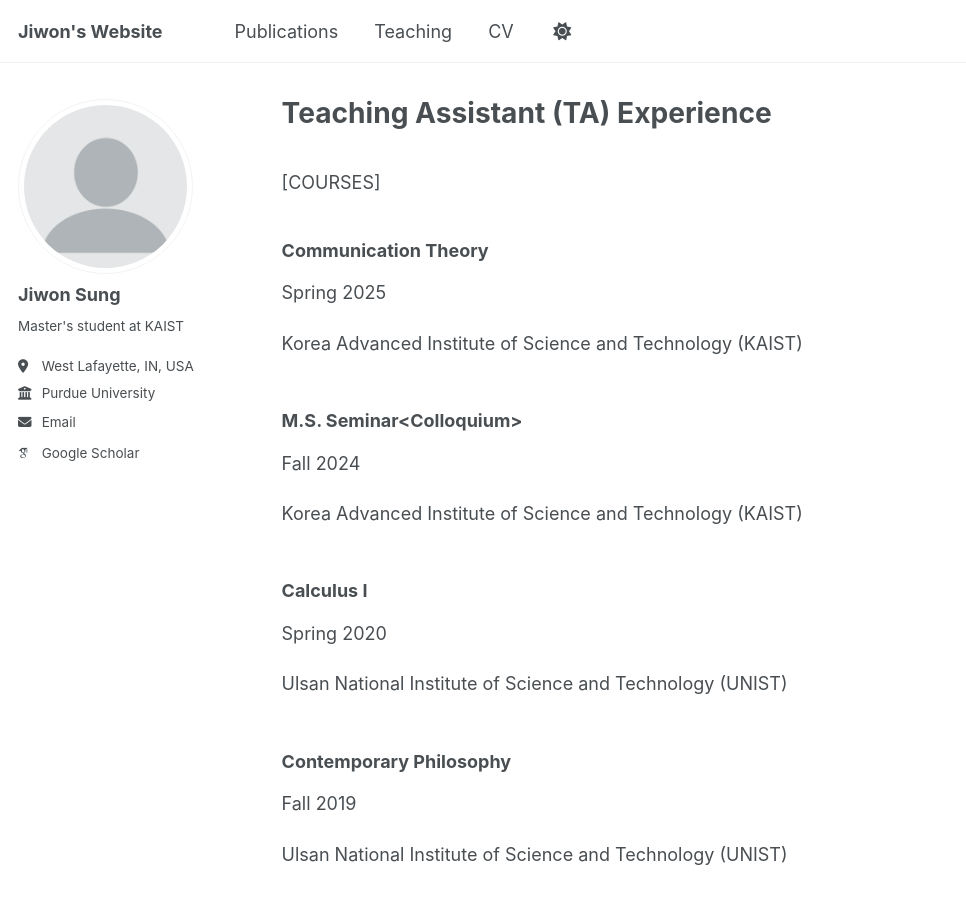
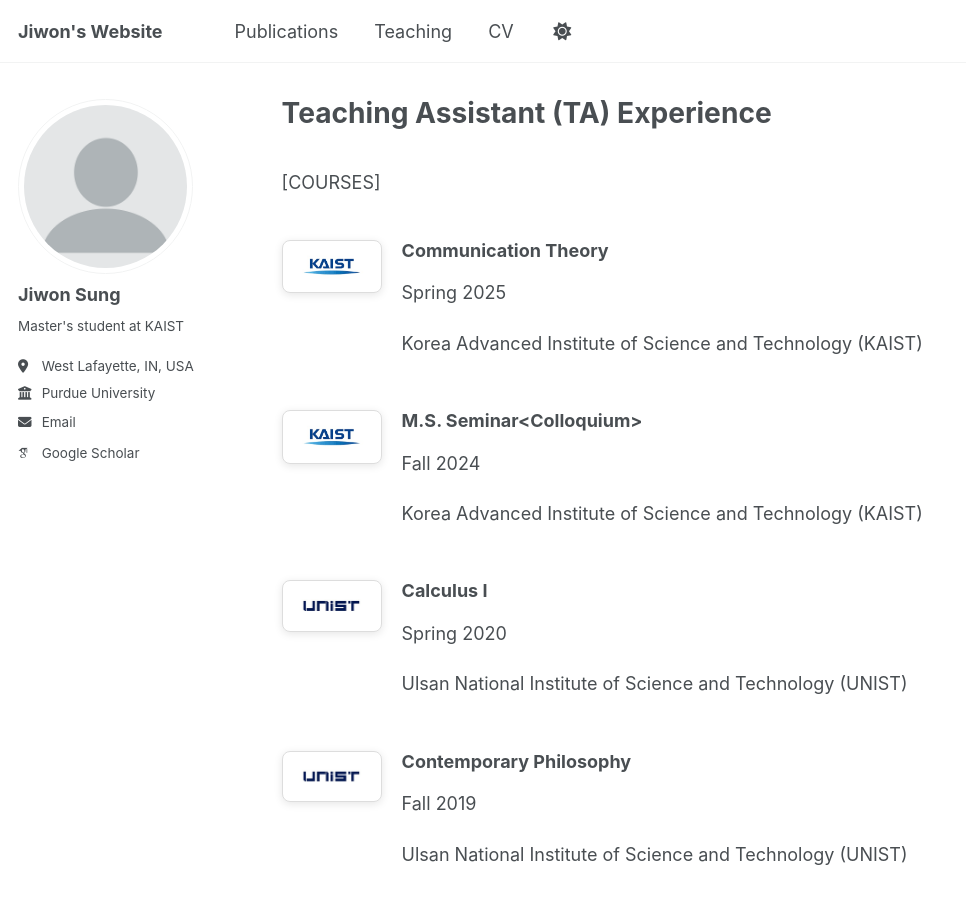
Before and after one commit to sunione/sunione.github.io, a Jekyll site: the page built from _pages/teaching.md, in a window 1280 px wide and 900 px high. Shown: the whole window, without its empty margins (0-966 px from the left). Built offline with Jekyll 4.4.1, drawn with Linux system fonts in a browser that asks for light colours; some web fonts are replaced.

Commit message:
teaching.md

```diff
--- a/_pages/teaching.md
+++ b/_pages/teaching.md
@@ -14,6 +14,7 @@ author_profile: true
 
 
 <div style="display: flex; align-items: flex-start; margin-bottom: 30px;">
+  <img src="/images/KAIST_logo.jpeg" class="boxed-image" style="width: 100px; height: auto; margin-right: 20px; flex-shrink: 0;">
   <div>
     <h3 style="margin-top: 0;"> Communication Theory </h3>
     <p> Spring 2025 </p>
@@ -22,6 +23,7 @@ author_profile: true
 </div>
 
 <div style="display: flex; align-items: flex-start; margin-bottom: 30px;">
+  <img src="/images/KAIST_logo.jpeg" class="boxed-image" style="width: 100px; height: auto; margin-right: 20px; flex-shrink: 0;">
   <div>
     <h3 style="margin-top: 0;"> M.S. Seminar&lt;Colloquium&gt; </h3>
     <p> Fall 2024 </p>
@@ -30,6 +32,7 @@ author_profile: true
 </div>
 
 <div style="display: flex; align-items: flex-start; margin-bottom: 30px;">
+  <img src="/images/UNIST_logo.jpeg" class="boxed-image" style="width: 100px; height: auto; margin-right: 20px; flex-shrink: 0;">
   <div>
     <h3 style="margin-top: 0;"> Calculus I </h3>
     <p> Spring 2020 </p>
@@ -38,6 +41,7 @@ author_profile: true
 </div>
 
 <div style="display: flex; align-items: flex-start; margin-bottom: 30px;">
+  <img src="/images/UNIST_logo.jpeg" class="boxed-image" style="width: 100px; height: auto; margin-right: 20px; flex-shrink: 0;">
   <div>
     <h3 style="margin-top: 0;"> Contemporary Philosophy </h3>
     <p> Fall 2019 </p>
@@ -58,6 +62,7 @@ author_profile: true
 
 
 <div style="display: flex; align-items: flex-start; margin-bottom: 30px;">
+  <img src="/images/KAIST_logo.jpeg" class="boxed-image" style="width: 100px; height: auto; margin-right: 20px; flex-shrink: 0;">
   <div>
     <h3 style="margin-top: 0;"> Global Educational Program for Samsung Semiconductor </h3>
     <p> June 2024 - June 2025 </p>
@@ -66,6 +71,7 @@ author_profile: true
 </div>
 
 <div style="display: flex; align-items: flex-start; margin-bottom: 30px;">
+  <img src="/images/UNIST_logo.jpeg" class="boxed-image" style="width: 100px; height: auto; margin-right: 20px; flex-shrink: 0;">
   <div>
     <h3 style="margin-top: 0;"> Freshman English Camp </h3>
     <p> Jan. 2020 </p>
@@ -87,6 +93,7 @@ Mentoring Experience
 
 
 <div style="display: flex; align-items: flex-start; margin-bottom: 30px;">
+  <img src="/images/KAIST_logo.jpeg" class="boxed-image" style="width: 100px; height: auto; margin-right: 20px; flex-shrink: 0;">
   <div>
     <h3 style="margin-top: 0;"> Undergraduate Internship Mentor </h3>
     <p> Sep. 2024 - Dec. 2024 </p>
@@ -97,6 +104,7 @@ Mentoring Experience
 </div>
 
 <div style="display: flex; align-items: flex-start; margin-bottom: 30px;">
+  <img src="/images/Aramco_logo.jpeg" class="boxed-image" style="width: 100px; height: auto; margin-right: 20px; flex-shrink: 0;">
   <div>
     <h3 style="margin-top: 0;"> Aramco Coding School </h3>
     <p> Aug. 2022 - Nov. 2022 </p>
@@ -106,6 +114,7 @@ Mentoring Experience
 </div>
 
 <div style="display: flex; align-items: flex-start; margin-bottom: 30px;">
+  <img src="/images/UNIST_logo.jpeg" class="boxed-image" style="width: 100px; height: auto; margin-right: 20px; flex-shrink: 0;">
   <div>
     <h3 style="margin-top: 0;"> A.I. 4.0 Studio </h3>
     <p> May 2022 – Nov. 2022 </p>
@@ -115,6 +124,7 @@ Mentoring Experience
 </div>
 
 <div style="display: flex; align-items: flex-start; margin-bottom: 30px;">
+  <img src="/images/UNIST_logo.jpeg" class="boxed-image" style="width: 100px; height: auto; margin-right: 20px; flex-shrink: 0;">
   <div>
     <h3 style="margin-top: 0;"> Ulju-gun Science Mentoring for the Gifted </h3>
     <p> Jan. 2019 </p>
```
